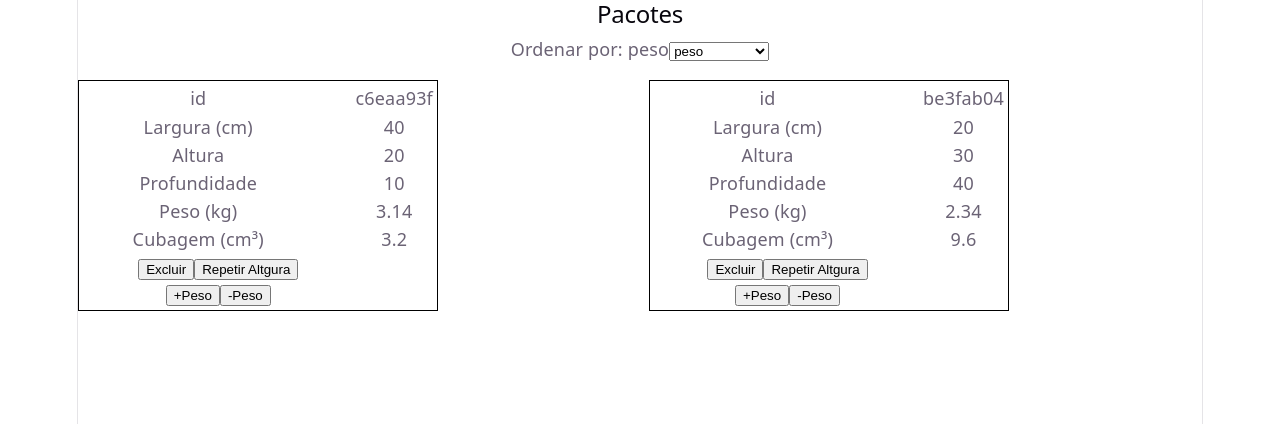
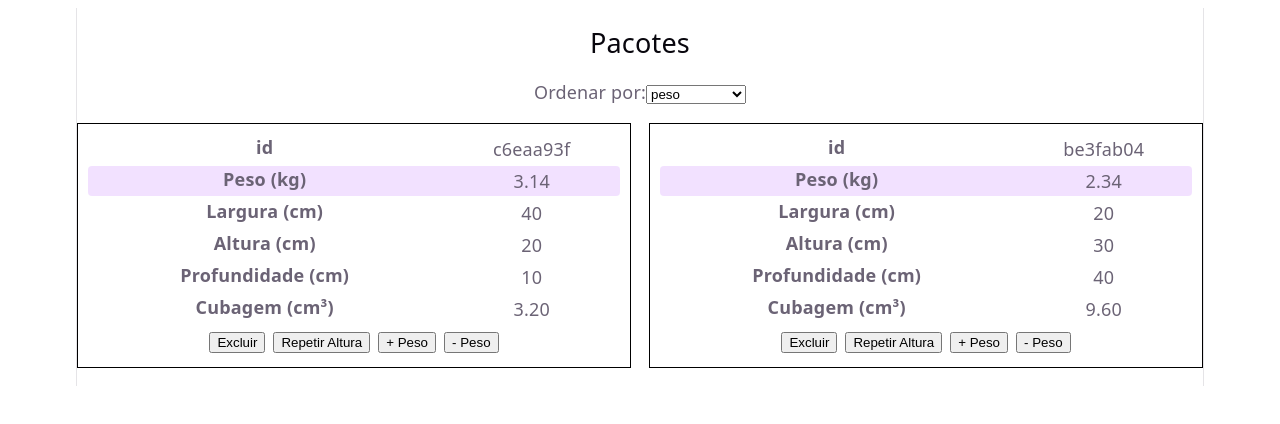
Before and after one commit to ufjf-dcc207/ufjf-dcc207-2026-3-a-atv08-brunoedson1, a React (Vite) app: page / in a window 1280 px wide. Shown: the top 424 px of the page. Built offline with nearby package versions, Linux system fonts and the light colour scheme.

Commit message:
exibe rótulos junto aos valores ordenados e corrige cubagem

```diff
--- a/src/App.css
+++ b/src/App.css
@@ -3,188 +3,3 @@
   flex-wrap: wrap;
   gap: 12px;
 }
-
-.counter {
-  font-size: 16px;
-  padding: 5px 10px;
-  border-radius: 5px;
-  color: var(--accent);
-  background: var(--accent-bg);
-  border: 2px solid transparent;
-  transition: border-color 0.3s;
-  margin-bottom: 24px;
-
-  &:hover {
-    border-color: var(--accent-border);
-  }
-  &:focus-visible {
-    outline: 2px solid var(--accent);
-    outline-offset: 2px;
-  }
-}
-
-.hero {
-  position: relative;
-
-  .base,
-  .framework,
-  .vite {
-    inset-inline: 0;
-    margin: 0 auto;
-  }
-
-  .base {
-    width: 170px;
-    position: relative;
-    z-index: 0;
-  }
-
-  .framework,
-  .vite {
-    position: absolute;
-  }
-
-  .framework {
-    z-index: 1;
-    top: 34px;
-    height: 28px;
-    transform: perspective(2000px) rotateZ(300deg) rotateX(44deg) rotateY(39deg)
-      scale(1.4);
-  }
-
-  .vite {
-    z-index: 0;
-    top: 107px;
-    height: 26px;
-    width: auto;
-    transform: perspective(2000px) rotateZ(300deg) rotateX(40deg) rotateY(39deg)
-      scale(0.8);
-  }
-}
-
-#center {
-  display: flex;
-  flex-direction: column;
-  gap: 25px;
-  place-content: center;
-  place-items: center;
-  flex-grow: 1;
-
-  @media (max-width: 1024px) {
-    padding: 32px 20px 24px;
-    gap: 18px;
-  }
-}
-
-#next-steps {
-  display: flex;
-  border-top: 1px solid var(--border);
-  text-align: left;
-
-  & > div {
-    flex: 1 1 0;
-    padding: 32px;
-    @media (max-width: 1024px) {
-      padding: 24px 20px;
-    }
-  }
-
-  .icon {
-    margin-bottom: 16px;
-    width: 22px;
-    height: 22px;
-  }
-
-  @media (max-width: 1024px) {
-    flex-direction: column;
-    text-align: center;
-  }
-}
-
-#docs {
-  border-right: 1px solid var(--border);
-
-  @media (max-width: 1024px) {
-    border-right: none;
-    border-bottom: 1px solid var(--border);
-  }
-}
-
-#next-steps ul {
-  list-style: none;
-  padding: 0;
-  display: flex;
-  gap: 8px;
-  margin: 32px 0 0;
-
-  .logo {
-    height: 18px;
-  }
-
-  a {
-    color: var(--text-h);
-    font-size: 16px;
-    border-radius: 6px;
-    background: var(--social-bg);
-    display: flex;
-    padding: 6px 12px;
-    align-items: center;
-    gap: 8px;
-    text-decoration: none;
-    transition: box-shadow 0.3s;
-
-    &:hover {
-      box-shadow: var(--shadow);
-    }
-    .button-icon {
-      height: 18px;
-      width: 18px;
-    }
-  }
-
-  @media (max-width: 1024px) {
-    margin-top: 20px;
-    flex-wrap: wrap;
-    justify-content: center;
-
-    li {
-      flex: 1 1 calc(50% - 8px);
-    }
-
-    a {
-      width: 100%;
-      justify-content: center;
-      box-sizing: border-box;
-    }
-  }
-}
-
-#spacer {
-  height: 88px;
-  border-top: 1px solid var(--border);
-  @media (max-width: 1024px) {
-    height: 48px;
-  }
-}
-
-.ticks {
-  position: relative;
-  width: 100%;
-
-  &::before,
-  &::after {
-    content: '';
-    position: absolute;
-    top: -4.5px;
-    border: 5px solid transparent;
-  }
-
-  &::before {
-    left: 0;
-    border-left-color: var(--border);
-  }
-  &::after {
-    right: 0;
-    border-right-color: var(--border);
-  }
-}
--- a/src/ListagemDePacotes.tsx
+++ b/src/ListagemDePacotes.tsx
@@ -2,20 +2,26 @@ import { useContext, useState } from "react";
 import "./ListagemDePacotes.css";
 import Pacote from "./Pacote";
 import { PacotesContext } from "./PacoteContext";
+import type { OrdernacaoKey } from "./types";
 
 export default function ListagemDePacotes() {
     const pacotes = useContext(PacotesContext);
-    type OrdernacaoKey = "peso" | "altura" | "largura" | "profundidade";
     const [ordenacao, setOrdenacao] = useState<OrdernacaoKey>("peso");
 
     function mudaOrdenacao(evento: React.ChangeEvent<HTMLSelectElement>) {
         setOrdenacao(evento.target.value as OrdernacaoKey);
     }
 
+    const pacotesOrdenados = [...pacotes].sort((x, y) => {
+        const diff = y[ordenacao] - x[ordenacao];
+        if (diff !== 0) return diff;
+        return x.id.localeCompare(y.id);
+    });
+
     return (
         <div>
-            <div>Ordenar por: {ordenacao}
-                <select onChange={mudaOrdenacao}>
+            <div>Ordenar por:
+                <select value={ordenacao} onChange={mudaOrdenacao}>
                     <option value="peso">peso</option>
                     <option value="altura">altura</option>
                     <option value="largura">largura</option>
@@ -23,12 +29,10 @@ export default function ListagemDePacotes() {
                 </select>
             </div>
             <dl>
-                {pacotes
-                    .sort((x, y) => y[ordenacao] - x[ordenacao])
-                    .map(p => (
-                        <Pacote pacote={p} key={p.id} />
-                    ))}
+                {pacotesOrdenados.map(p => (
+                    <Pacote pacote={p} ordenacao={ordenacao} key={p.id} />
+                ))}
             </dl>
         </div>
-    )
+    );
 }
--- a/src/Pacote.css
+++ b/src/Pacote.css
@@ -1,11 +1,29 @@
 .pacote {
     display: grid;
     gap: 2px;
+    border: 1px solid black;
+    padding: 10px;
+}
+
+.campo {
+    display: grid;
     grid-template-columns: 2fr 1fr;
-    border: 1px solid black;
-    width: 350px;
-    padding: 4px;
-    dt {
-        font-weight: border;
-    }
+    gap: 2px;
 }
+
+.campo dt {
+    font-weight: bold;
+}
+
+.campo dd {
+    margin: 2px;
+}
+
+.destaque {
+    background: rgba(170, 59, 255, 0.15);
+    border-radius: 4px;
+}
+
+.acoes button {
+    margin: 4px;
+}
--- a/src/Pacote.tsx
+++ b/src/Pacote.tsx
@@ -1,35 +1,59 @@
-import "./Pacote.css"
-import type { PacoteType } from "./types";
+import "./Pacote.css";
+import type { PacoteType, OrdernacaoKey } from "./types";
 import { useContext } from "react";
 import { PacotesDispacherContext } from "./PacoteContext";
 
 type PacoteProps = {
     pacote: PacoteType;
+    ordenacao: OrdernacaoKey;
+};
+
+export default function Pacote({ pacote, ordenacao }: PacoteProps) {
+    const dispacher = useContext(PacotesDispacherContext)!;
+
+    const campos = [
+        { chave: "largura", rotulo: "Largura (cm)", valor: pacote.largura.toString() },
+        { chave: "altura", rotulo: "Altura (cm)", valor: pacote.altura.toString() },
+        { chave: "profundidade", rotulo: "Profundidade (cm)", valor: pacote.profundidade.toString() },
+        { chave: "peso", rotulo: "Peso (kg)", valor: pacote.peso.toFixed(2) },
+    ] as const;
+
+    // O campo escolhido vai para o topo; os demais mantêm a ordem original
+    const camposOrdenados = [...campos].sort(
+        (a, b) => Number(b.chave === ordenacao) - Number(a.chave === ordenacao)
+    );
+
+    const volumeM3 = (pacote.altura / 100) * (pacote.largura / 100) * (pacote.profundidade / 100);
+    const cubagem = (volumeM3 * 400).toFixed(2);
+
+    return (
+        <div className="pacote">
+            <div className="campo">
+                <dt>id</dt>
+                <dd title={pacote.id}>{pacote.id.substring(0, 8)}</dd>
+            </div>
+
+            {camposOrdenados.map(c => (
+                <div
+                    key={c.chave}
+                    className={`campo ${c.chave === ordenacao ? "destaque" : ""}`}
+                >
+                    <dt>{c.rotulo}</dt>
+                    <dd>{c.valor}</dd>
+                </div>
+            ))}
+
+            <div className="campo">
+                <dt>Cubagem (cm³)</dt>
+                <dd>{cubagem}</dd>
+            </div>
+
+            <div className="acoes">
+                <button onClick={() => dispacher({ type: "excluir", id: pacote.id })}>Excluir</button>
+                <button onClick={() => dispacher({ type: "repetir", id: pacote.id, dimensao: "altura" })}>Repetir Altura</button>
+                <button onClick={() => dispacher({ type: "peso", id: pacote.id, valor: 1.0 })}>+ Peso</button>
+                <button onClick={() => dispacher({ type: "peso", id: pacote.id, valor: -1.0 })}>- Peso</button>
+            </div>
+        </div>
+    );
 }
-
-
-export default function Pacote({pacote}: PacoteProps) {
-    const dispacher = useContext(PacotesDispacherContext)!;
-    return (
-        <div className='pacote'>
-            <dt>id</dt>
-            <dd title={pacote.id}>{pacote.id.substring(0,8)}</dd>
-            <dt>Largura (cm)</dt>
-            <dd>{pacote.largura}</dd>
-            <dt>Altura</dt>
-            <dd>{pacote.altura}</dd>
-            <dt>Profundidade</dt>
-            <dd>{pacote.profundidade}</dd>
-            <dt>Peso (kg)</dt>
-            <dd>{pacote.peso}</dd>
-            <dt>Cubagem (cm³)</dt>
-            <dd>{400*pacote.altura/100*pacote.largura/100*pacote.profundidade/100}</dd>
-            <dd>
-                <button onClick={() => dispacher({ type: "excluir", id:pacote.id })}>Excluir</button>
-                <button onClick={() => dispacher({type: "repetir", id:pacote.id, dimensao:"altura"})}>Repetir Altgura</button>
-                <button onClick={() => dispacher({type: "peso", id:pacote.id, valor:1.0})}>+Peso</button>
-                <button onClick={() => dispacher({type: "peso", id:pacote.id, valor:-1.0})}>-Peso</button>
-            </dd>
-        </div>
-    )
-}
--- a/src/index.css
+++ b/src/index.css
@@ -24,10 +24,6 @@
   text-rendering: optimizeLegibility;
   -webkit-font-smoothing: antialiased;
   -moz-osx-font-smoothing: grayscale;
-
-  @media (max-width: 1024px) {
-    font-size: 16px;
-  }
 }
 
 @media (prefers-color-scheme: dark) {
@@ -36,34 +32,16 @@
     --text-h: #f3f4f6;
     --bg: #16171d;
     --border: #2e303a;
-    --code-bg: #1f2028;
-    --accent: #c084fc;
-    --accent-bg: rgba(192, 132, 252, 0.15);
-    --accent-border: rgba(192, 132, 252, 0.5);
-    --social-bg: rgba(47, 48, 58, 0.5);
-    --shadow:
-      rgba(0, 0, 0, 0.4) 0 10px 15px -3px, rgba(0, 0, 0, 0.25) 0 4px 6px -2px;
-  }
-
-  #social .button-icon {
-    filter: invert(1) brightness(2);
   }
 }
 
 #root {
   width: 1126px;
-  max-width: 100%;
-  margin: 0 auto;
+  margin: auto;
   text-align: center;
   border-inline: 1px solid var(--border);
-  min-height: 100svh;
   display: flex;
   flex-direction: column;
-  box-sizing: border-box;
-}
-
-body {
-  margin: 0;
 }
 
 h1,
@@ -72,40 +50,3 @@ h2 {
   font-weight: 500;
   color: var(--text-h);
 }
-
-h1 {
-  font-size: 56px;
-  letter-spacing: -1.68px;
-  margin: 32px 0;
-  @media (max-width: 1024px) {
-    font-size: 36px;
-    margin: 20px 0;
-  }
-}
-h2 {
-  font-size: 24px;
-  line-height: 118%;
-  letter-spacing: -0.24px;
-  margin: 0 0 8px;
-  @media (max-width: 1024px) {
-    font-size: 20px;
-  }
-}
-p {
-  margin: 0;
-}
-
-code,
-.counter {
-  font-family: var(--mono);
-  display: inline-flex;
-  border-radius: 4px;
-  color: var(--text-h);
-}
-
-code {
-  font-size: 15px;
-  line-height: 135%;
-  padding: 4px 8px;
-  background: var(--code-bg);
-}
--- a/src/pacoteReducer.ts
+++ b/src/pacoteReducer.ts
@@ -20,18 +20,16 @@ export type AcaoPacotePeso = {
 }
 
 export default function pacoteReducer(state: Array<PacoteType>, action: AcaoPacote): Array<PacoteType> {
-    console.log(action);
-        switch (action.type) {
+    switch (action.type) {
         case "excluir":
             return state.filter(p => p.id !== action.id);
         case "repetir":
             return acaoRepetir(state, action);
         case "peso":
             return acaoPeso(state, action);
-         default:
+        default:
             return state;
     }
-
 }
 
 function acaoRepetir(state: Array<PacoteType>, action: AcaoPacoteRepetir) {
--- a/src/types.ts
+++ b/src/types.ts
@@ -5,3 +5,5 @@ export type PacoteType = {
   profundidade: number,
   peso: number
 }
+
+export type OrdernacaoKey = "peso" | "altura" | "largura" | "profundidade";
```
